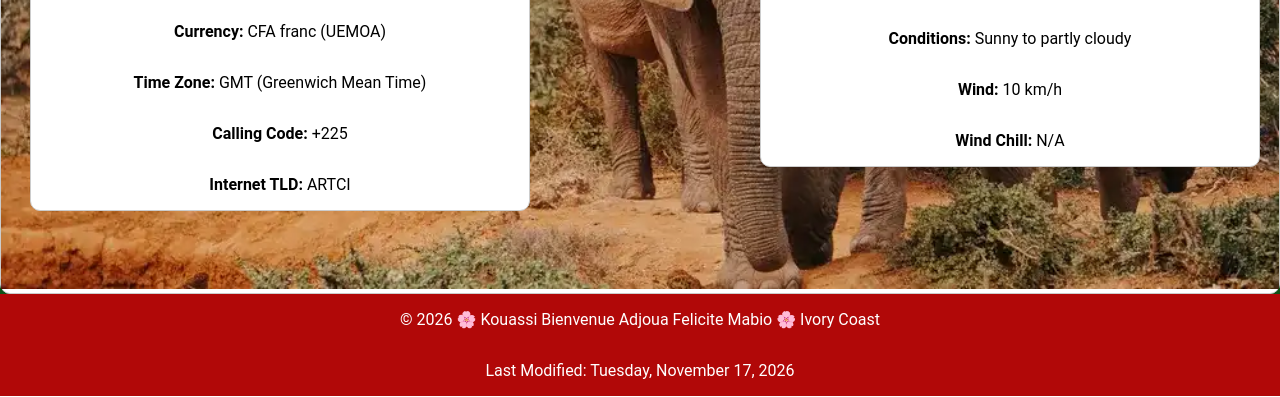
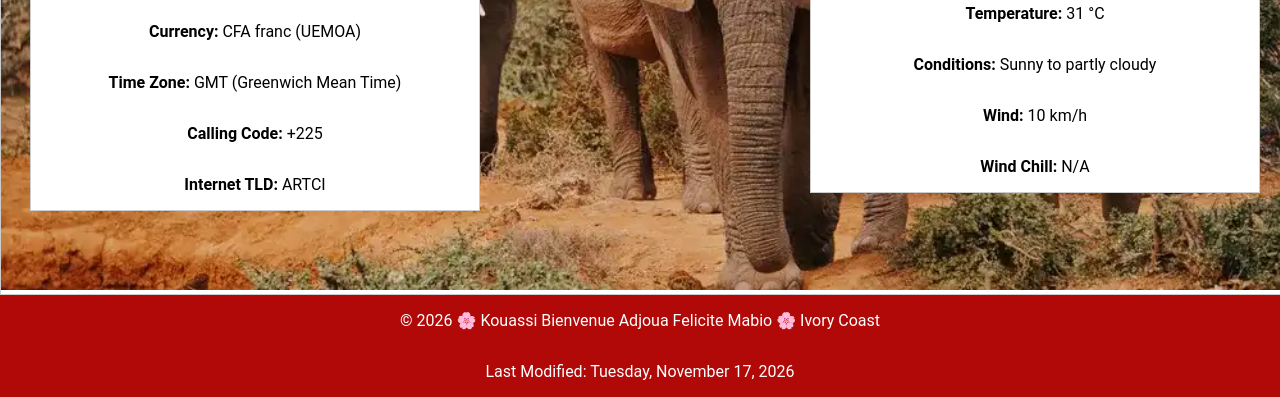
Before and after one commit to kbafmabio/wdd131, a plain HTML site: page place.html in a window 1280 px wide. Shown: the part 434-831 px from the top of the page. Drawn offline with Linux system fonts and the light colour scheme.

Commit message:
added code

```diff
--- a/styles/place-large.css
+++ b/styles/place-large.css
@@ -1,6 +1,6 @@
 @media only screen and (min-width: 740px) {
     section {
-        width: 500px;
+        width: 450px;
         height: 400px;
     }
 
@@ -8,6 +8,12 @@
     main {
         position: relative;
 
+    }
+
+    .hero {
+        width: 100%;
+        height: 750;
+        object-fit: cover;
     }
 
     .card {
@@ -32,7 +38,7 @@
 
     .weather-card {
         position: absolute;
-        bottom: 35px;
+        bottom: 10px;
         right: 20px;
     }
 
--- a/styles/place.css
+++ b/styles/place.css
@@ -27,6 +27,7 @@
 
 body {
     font-family: var(--heading-font);
+    background-color: var(--secondary-color);
 }
 
 .hero img {
@@ -43,7 +44,7 @@ header {
 }
 
 main {
-    background-color: var(--secondary-color);
+
     margin-top: 0.5rem;
 }
 
@@ -51,7 +52,7 @@ div {
     border: 1px solid var(--border-color);
     text-align: center;
     background-color: var(--white-color);
-    border-radius: 10px;
+
 }
 
 p {
```
